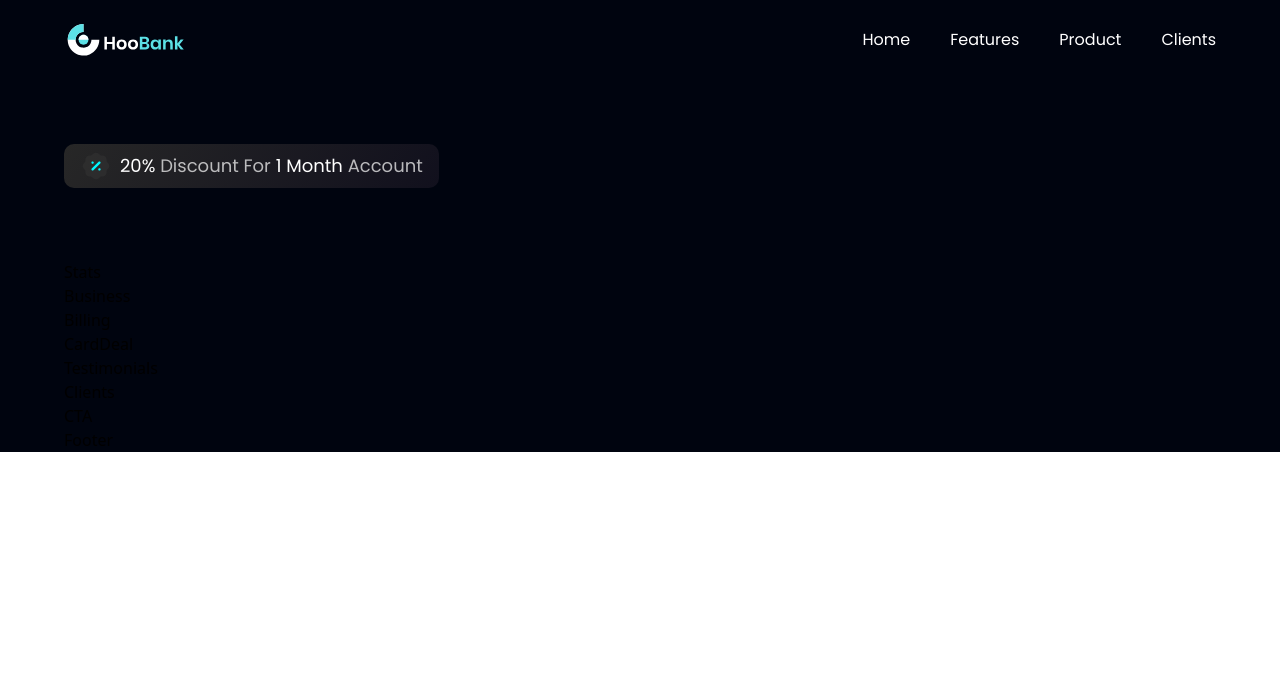
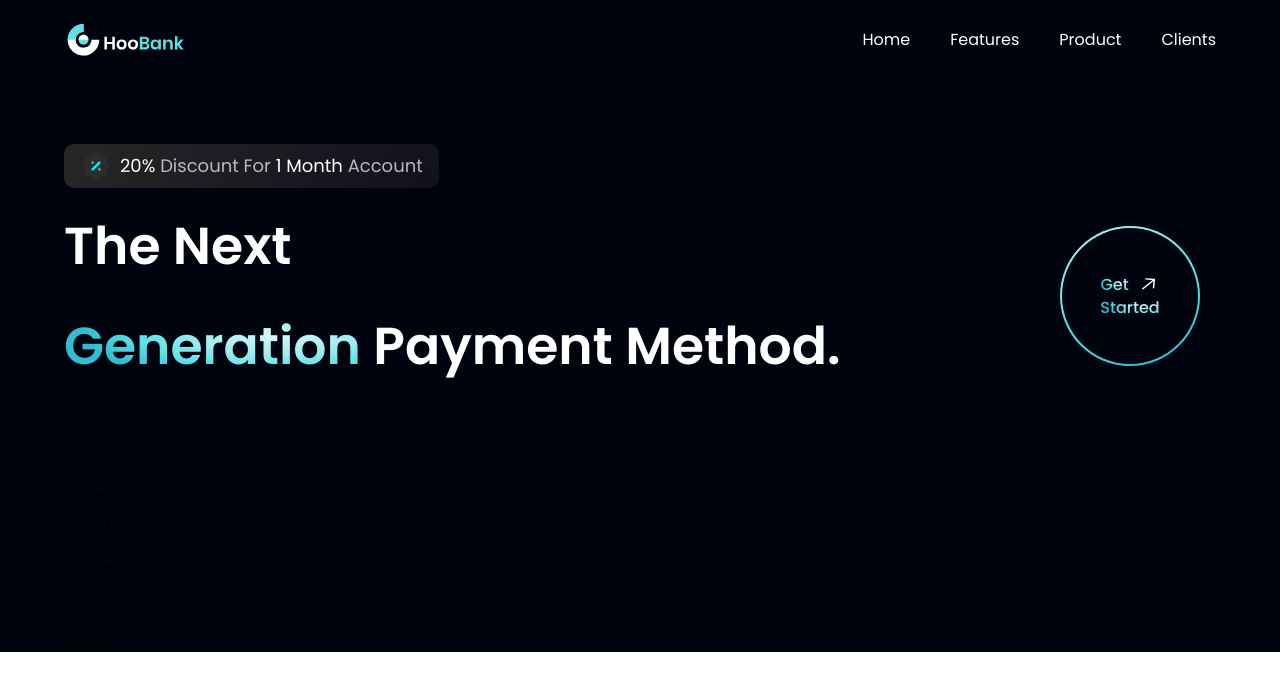
Before and after one commit to Coastpure/bank_modern_app, a React (Vite) app: page / in a window 1280 px wide. Shown: the top 690 px of the page. Built offline with nearby package versions, Linux system fonts and the light colour scheme.

Commit message:
Get Started

```diff
--- a/index.html
+++ b/index.html
@@ -4,7 +4,7 @@
     <meta charset="UTF-8" />
     <link rel="icon" type="image/svg+xml" href="/vite.svg" />
     <meta name="viewport" content="width=device-width, initial-scale=1.0" />
-    <title>Vite + React</title>
+    <title>Bank App</title>
   </head>
   <body>
     <div id="root"></div>
--- a/src/components/GetStarted.jsx
+++ b/src/components/GetStarted.jsx
@@ -1,9 +1,27 @@
 import React from 'react'
+import styles from '../style'
+import { arrowUp } from '../assets'
 
-const GetStarted = () => {
-  return (
-    <div>GetStarted</div>
+const GetStarted = () => (
+    <div className={`${styles.flexCenter} w-[140px] h-[140px] rounded-full bg-blue-gradient p-[2px] cursor-pointer`}>
+      <div className={`${styles.flexCenter} flex-col bg-primary w-[100%] h-[100%] rounded-full`}>
+        <div className={`${styles.flexStart} flex-row`}>
+
+         <p className='font-poppins font-medium test-[18px] leading-[23px] mr-2'>
+          <span className='text-gradient'>Get</span>
+         </p>
+
+          <img src={arrowUp} alt="arrow" className='w-[23px] h-[23px] object-contain' />
+
+        </div>
+
+        <p className='font-poppins font-medium test-[18px] leading-[23px]'>
+          <span className='text-gradient'>Started</span>
+         </p>
+
+      </div>
+    </div>
   )
-}
+
 
 export default GetStarted
--- a/src/components/Hero.jsx
+++ b/src/components/Hero.jsx
@@ -1,6 +1,7 @@
 import React from 'react'
 import styles from '../style'
 import { discount, robot } from "../assets";
+import GetStarted from './GetStarted';
 
 const Hero = () => (
     <section id="home" className={`flex md:flex-row flex-col ${styles.paddingY}`}>
@@ -12,6 +13,18 @@
             <span className="text-white">1 Month</span> Account
             </p>
         </div>
+
+        <div className="flex flex-row justify-between items-center w-full">
+          <h1 className='flex-1 font-poppins font-semibold ss-text-[72px] text-[52px] text-white ss:leading-[100px] leading-[75px]'>
+            The Next <br className='sm:block hidden' /> {" "}
+           <span className="text-gradient">Generation</span>{" "}
+           Payment Method.
+          </h1>
+          <div className='ss:flex hidden md:mr-4 mr-0'>
+            <GetStarted />
+          </div>
+
+        </div>
       </div>
     </section>
   )
```
Also changed, not shown: notes/hero.txt.
